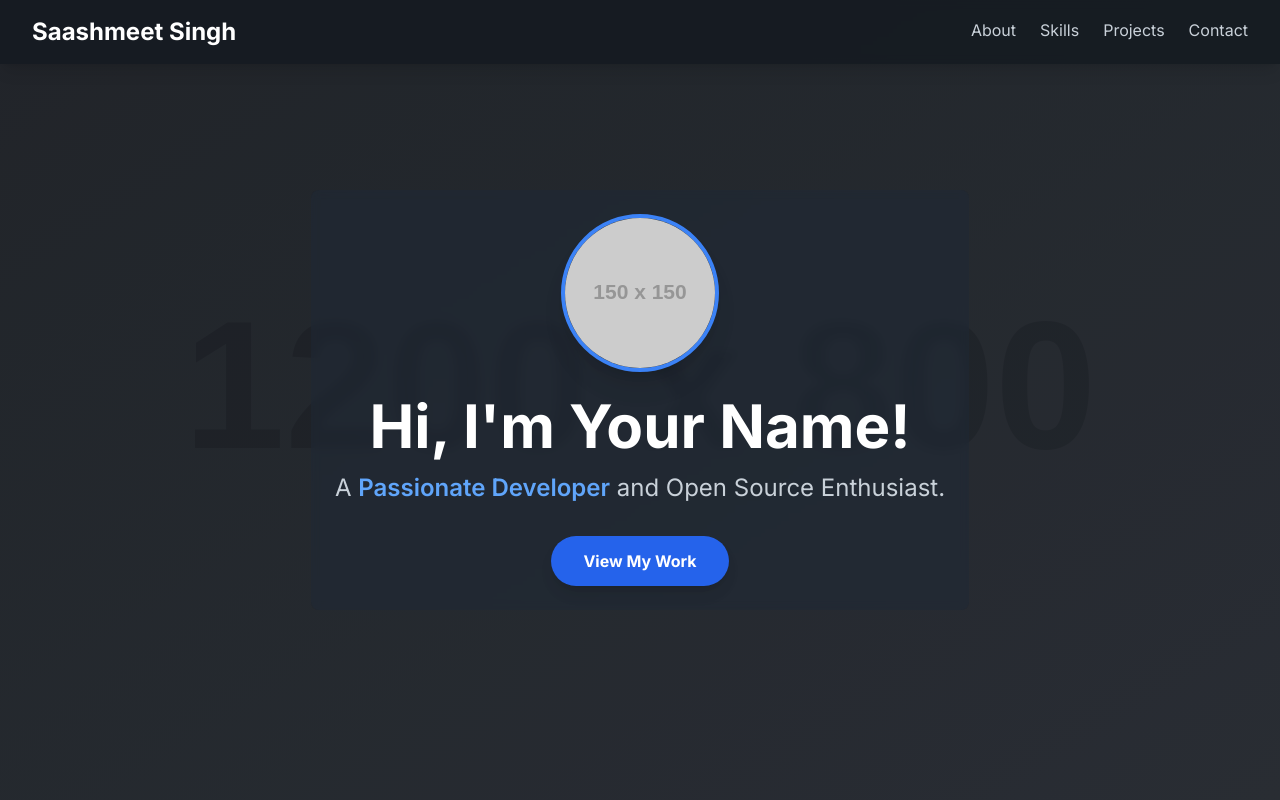
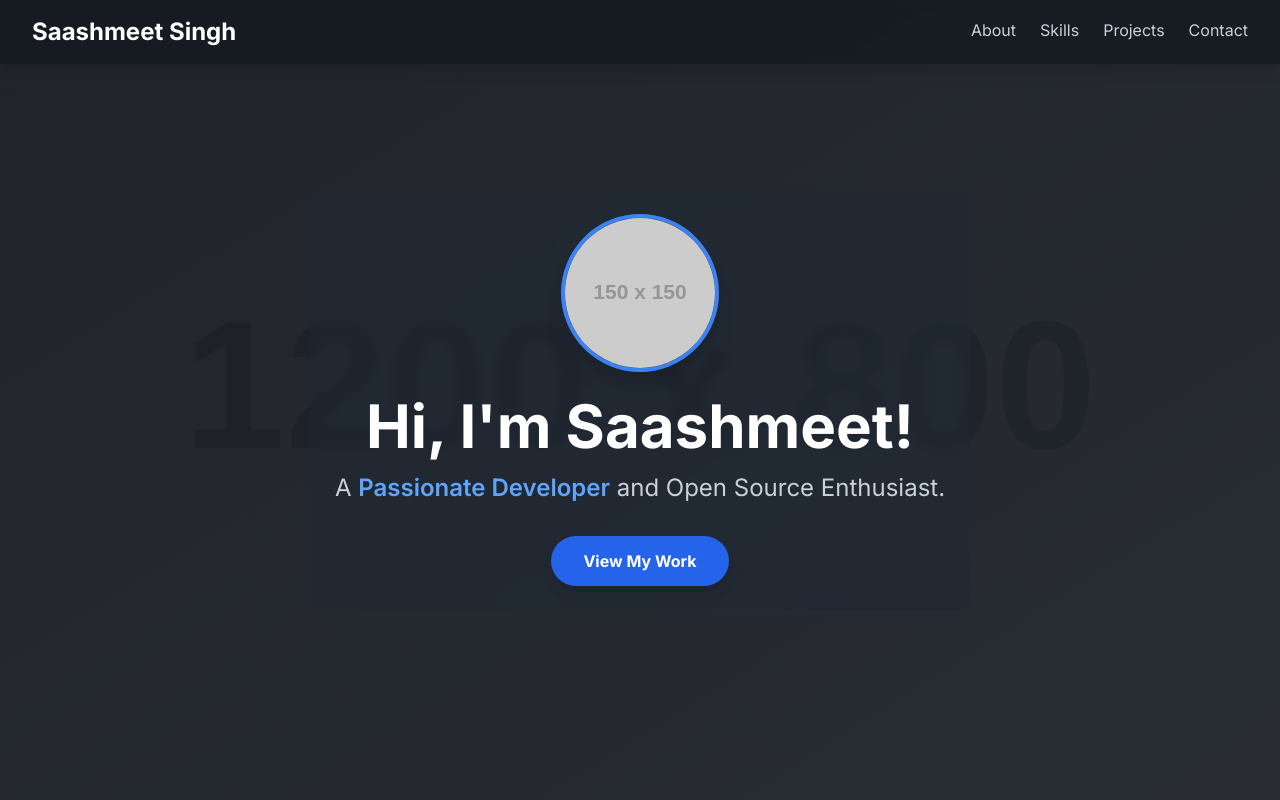
Before and after one commit to centiceron/centiceron.github.io, a plain HTML site: page index.html in a window 1280 px wide. Shown: the top 800 px of the page. Drawn offline with nearby package versions, Linux system fonts and the light colour scheme; placeholder pictures from the web are drawn by us.

Commit message:
Update index.html

```diff
--- a/index.html
+++ b/index.html
@@ -110,7 +110,7 @@
         <div class="absolute inset-0 z-0 opacity-10" style="background-image: url('https://placehold.co/1200x800/0d1117/161b22?text=Background+Pattern'); background-size: cover; background-position: center;"></div>
         <div class="relative z-10 p-6 rounded-lg bg-gray-800 bg-opacity-50 backdrop-blur-sm">
             <img src="https://placehold.co/150x150/58a6ff/ffffff?text=Avatar" alt="Profile Avatar" class="rounded-full mx-auto mb-6 border-4 border-blue-500 shadow-xl fade-in">
-            <h1 class="text-5xl md:text-6xl font-extrabold text-white mb-4 animate-pulse-slow fade-in" style="animation-delay: 0.2s;">Hi, I'm Your Name!</h1>
+            <h1 class="text-5xl md:text-6xl font-extrabold text-white mb-4 animate-pulse-slow fade-in" style="animation-delay: 0.2s;">Hi, I'm Saashmeet!</h1>
             <p class="text-xl md:text-2xl text-[#c9d1d9] mb-8 fade-in" style="animation-delay: 0.4s;">
                 A <span class="font-semibold text-blue-400">Passionate Developer</span> and Open Source Enthusiast.
             </p>
```
